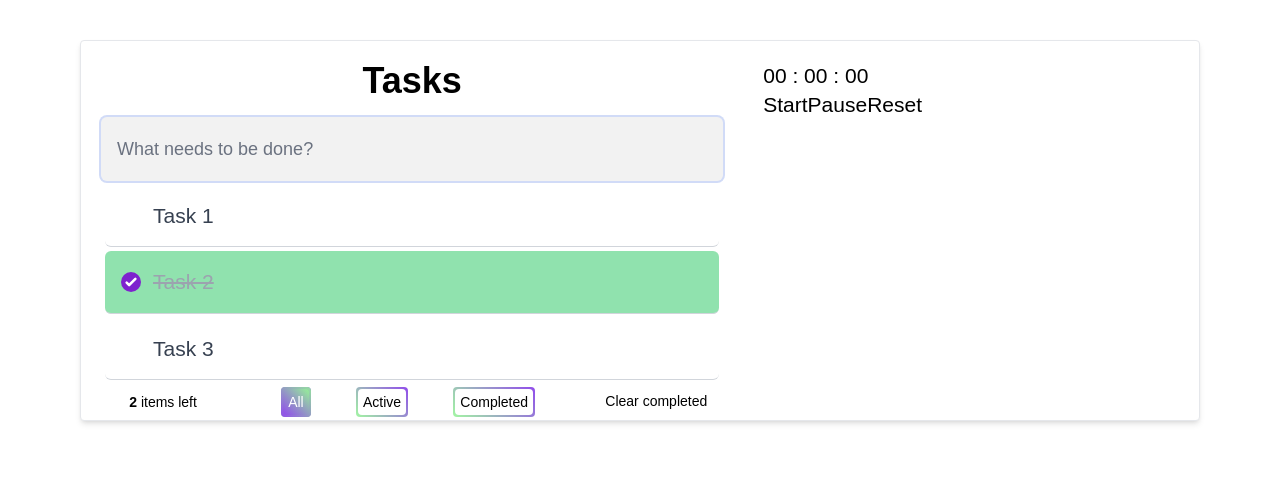
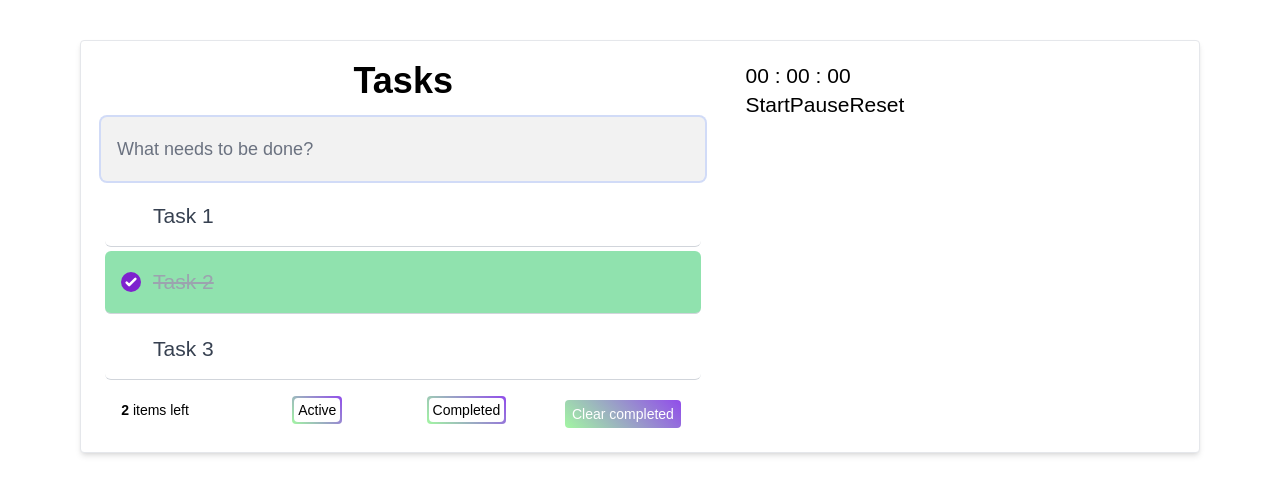
Before and after one commit to Hleyf/ReactTaskManager, a React (Vite) app: page / in a window 1280 px wide. Shown: the top 494 px of the page. Built offline with nearby package versions, Linux system fonts and the light colour scheme.

Commit message:
Fix styling issues in App.css and TodoFilters.tsx, and update tailwind.config.js

```diff
--- a/src/App.css
+++ b/src/App.css
@@ -22,22 +22,23 @@
   }
 }
 
-.task-input {
-  box-shadow: inset 0 -1px 5px 0 rgba(0, 0, 0, 0.2);
-  box-shadow: inset 0 -2px 1px rgba(0,0,0,0.03);
-}
-
 .footer {
-  @apply flex p-2 h-4 text-center text-sm
+  @apply flex h-4 my-4 text-center text-sm
 }
 
 .clear-completed {
-  line-height: 19px;
+  line-height: 0px;
   visibility: hidden;
+  color: white;
+  background: white;
 }
 
 .clear-completed.show {
   visibility: visible;
+}
+.task-input {
+  box-shadow: inset 0 -1px 5px 0 rgba(0, 0, 0, 0.2);
+  box-shadow: inset 0 -2px 1px rgba(0,0,0,0.03);
 }
 
 .fixed-width {
@@ -51,7 +52,6 @@
   position: relative;
   z-index: 1;
   background: white;
-  padding: 5px;
 }
 .border-gradient:before, .border-gradient:after {
   content: "";
@@ -71,7 +71,7 @@
 }
 
 .border-gradient:after {
-  background: linear-gradient(225deg, rgba(149, 245, 149, 0.87), rgb(145, 76, 235));
+  background: linear-gradient(45deg, rgb(145, 76, 235), rgba(149, 245, 149, 0.87));
   transition: opacity 1s;
   opacity: 0;
 }
--- a/src/components/todos/TodoFilters.tsx
+++ b/src/components/todos/TodoFilters.tsx
@@ -2,10 +2,10 @@ import { TODO_FILTERS } from '../../common/consts'
 import { type FilterValue } from '../../types'
 
 const FILTER_BUTTONS = {
-  [TODO_FILTERS.ALL]: {
-    literal: 'All',
-    href: `/?filter=${TODO_FILTERS.ALL}`
-  },
+  // [TODO_FILTERS.ALL]: {
+  //   literal: 'All',
+  //   href: `/?filter=${TODO_FILTERS.ALL}`
+  // },
   [TODO_FILTERS.ACTIVE]: {
     literal: 'Active',
     href: `/?filter=${TODO_FILTERS.ACTIVE}`
@@ -31,7 +31,7 @@ export const Filters: React.FC<Props> = ({ filterSelected, onFilterChange }) =>
                   return (
                     <li key={key}>
                       <a
-                        className={`${className} border-gradient rounded` }
+                        className={`${className} border-gradient rounded p-1` }
                         href={href}
                         onClick={(event) => {
                           event.preventDefault()
--- a/src/components/todos/TodoFooter.tsx
+++ b/src/components/todos/TodoFooter.tsx
@@ -2,6 +2,8 @@ import { useDispatch, useSelector } from 'react-redux'
 import { type FilterValue } from '../../types'
 import { Filters } from './TodoFilters'
 import { clearCompleted, selectCurrentFilter, setTodoFilter } from '../../slices/todo'
+import { store } from '../../store'
+import { TODO_FILTERS } from '../../common/consts'
 
 interface Props {
   activeCount: number
@@ -14,17 +16,30 @@ export const TodoFooter: React.FC<Props> = ({
 }) => {
   const dispatch = useDispatch()
   const onFilterChange = (filter: FilterValue): void => {
+    const prev = store.getState().tasks.filter
+    console.log('prev', prev)
+    console.log('filter', filter)
+    if (prev !== null && prev === filter) {
+      console.log('passed')
+      dispatch(setTodoFilter(TODO_FILTERS.ALL))
+      setFilterToAll()
+    }
     dispatch(setTodoFilter(filter))
   }
   const filterSelected = useSelector(selectCurrentFilter)
   const onClearCompleted = (): void => {
     dispatch(clearCompleted())
   }
+
+  const setFilterToAll = (): void => {
+    const currentUrl = new URL(window.location.href)
+    currentUrl.searchParams.set('filter', TODO_FILTERS.ALL)
+    window.location.href = currentUrl.toString()
+  }
   return (
         <footer className="footer">
             <span className='float-left text-left w-1/4'>
                 <strong className="fixed-width">{activeCount}</strong> items left
-                {/* <strong>{completedCount}</strong> items completed */}
             </span>
             <div className='w-1/2'>
               <Filters
@@ -32,12 +47,13 @@ export const TodoFooter: React.FC<Props> = ({
                 onFilterChange = {onFilterChange}
               />
             </div>
-            <div className='w-1/4 flex justify-end mr-2'>
+            <div className='w-1/4 flex mr-2 justify-around'>
                 <button
-                className={`clear-completed w-auto h-auto ${completedCount > 0 ? 'show' : ''}`}
+                className={`clear-completed align-middle rounded border-gradient min-w-28 min-h-6
+                 top-0.5 ${completedCount > 0 ? 'show' : ''}`}
                 onClick={onClearCompleted}
                 >
-                    Clear completed
+                     Clear completed
                 </button>
 
             </div>
--- a/tailwind.config.js
+++ b/tailwind.config.js
@@ -17,10 +17,11 @@ export default {
     outline: ['responsive', 'focus'],
     ringColor: ['responsive', 'focus'],
     extend: {
-      opacity: ['group-hover']
+      // opacity: ['group-hover']
     }
   },
   plugins: [
-    require('@tailwindcss/forms')
+    require('@tailwindcss/forms'),
+    require('autoprefixer')
   ]
 }
```
